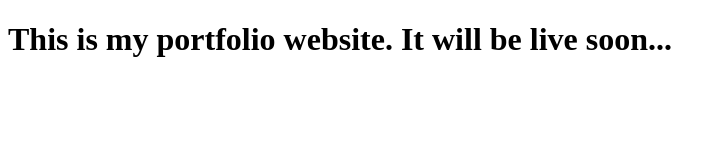
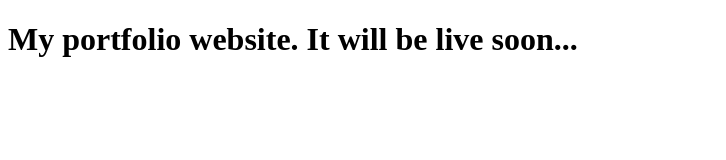
Before and after one commit to MuaSevim/muasevim.github.io, a plain HTML site: page index.html in a window 1280 px wide. Shown: the whole page, without its empty margins (0-726 px from the left). Drawn offline with Linux system fonts and the light colour scheme.

Commit message:
Update index.html

```diff
--- a/index.html
+++ b/index.html
@@ -6,6 +6,6 @@
     <title>Mua Sevim</title>
   </head>
   <body>
-    <h1>This is my portfolio website. It will be live soon...</h1>
+    <h1>My portfolio website. It will be live soon...</h1>
   </body>
 </html>
```
